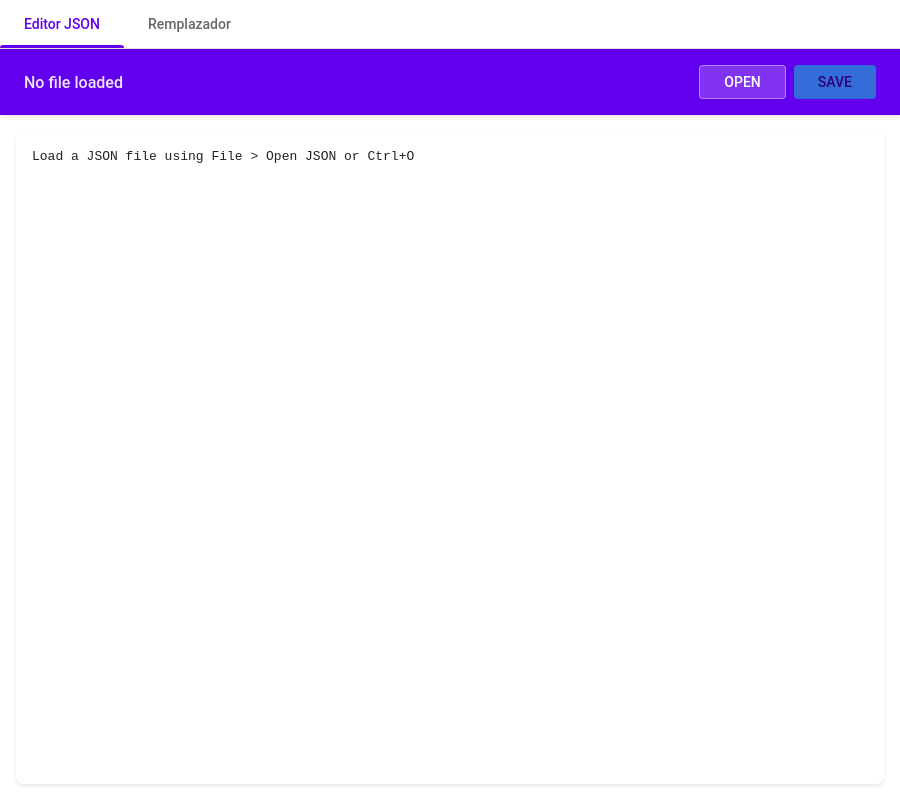
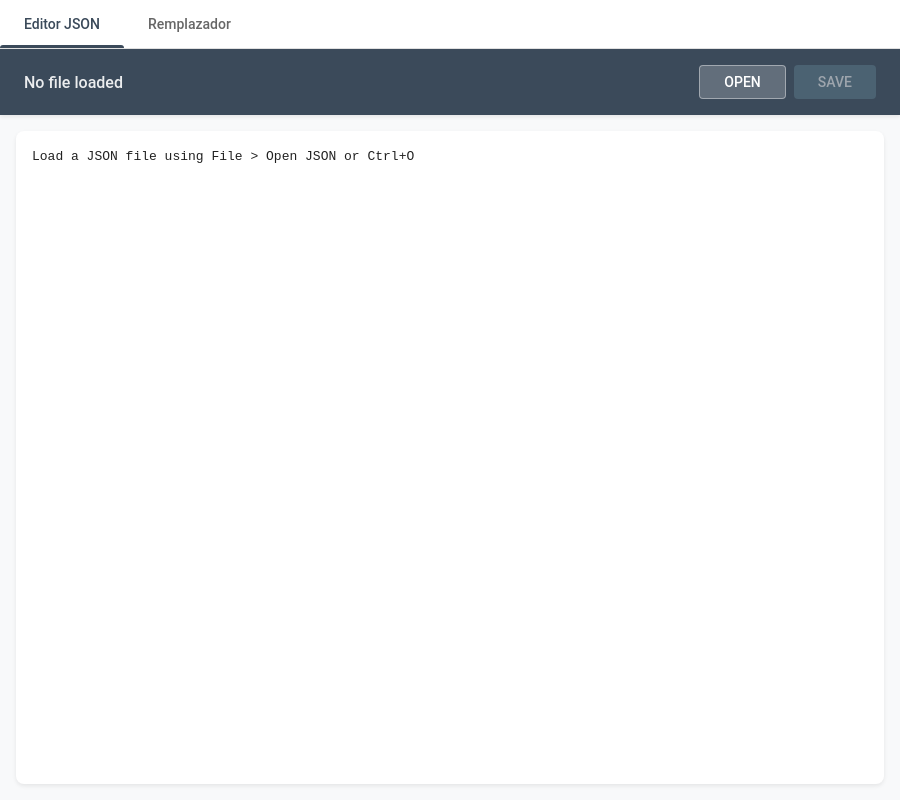
Before and after one commit to marcelobartolucci/jsonIa, an Electron app: page index.html in a window 900 px wide. Drawn offline with Linux system fonts and the light colour scheme; no server answers.

Commit message:
themes and rename app name

```diff
--- a/index.html
+++ b/index.html
@@ -11,7 +11,7 @@
       content="default-src 'self'; script-src 'self'; style-src 'self' 'unsafe-inline' https://fonts.googleapis.com; font-src 'self' https://fonts.gstatic.com"
     />
     <link rel="stylesheet" href="style.css">
-    <title data-i18n="app.title">Json MegaApp</title>
+    <title data-i18n="app.title">JSON ER</title>
   </head>
   <body>
     <div id="app">
--- a/locales/en.json
+++ b/locales/en.json
@@ -1,5 +1,5 @@
 {
-  "app.title": "Json MegaApp",
+  "app.title": "JSON ER",
 
   "editor.tab": "JSON Editor",
   "replacer.tab": "Replacer",
@@ -51,5 +51,6 @@
   "menu.theme": "Theme",
   "menu.theme.system": "System",
   "menu.theme.light": "Light",
-  "menu.theme.dark": "Dark"
+  "menu.theme.dark": "Dark",
+  "menu.theme.carbon": "Carbon"
 }
--- a/locales/es.json
+++ b/locales/es.json
@@ -1,5 +1,5 @@
 {
-  "app.title": "Json MegaApp",
+  "app.title": "JSON ER",
 
   "editor.tab": "Editor JSON",
   "replacer.tab": "Remplazador",
@@ -51,5 +51,6 @@
   "menu.theme": "Tema",
   "menu.theme.system": "Sistema",
   "menu.theme.light": "Claro",
-  "menu.theme.dark": "Oscuro"
+  "menu.theme.dark": "Oscuro",
+  "menu.theme.carbon": "Carbón"
 }
--- a/main.js
+++ b/main.js
@@ -46,7 +46,8 @@ ipcMain.handle('update-locale', async (event, lang) => {
 
 ipcMain.handle('set-theme', async (event, theme) => {
   currentTheme = theme
-  nativeTheme.themeSource = theme
+  const native = theme === 'carbon' ? 'dark' : theme
+  nativeTheme.themeSource = native
 })
 
 app.whenReady().then(() => {
--- a/menu.js
+++ b/menu.js
@@ -39,7 +39,8 @@ const setMainMenu = (mainWindow, locale, currentLang, currentTheme) => {
     const themes = [
       { value: 'system', label: t('menu.theme.system') },
       { value: 'light', label: t('menu.theme.light') },
-      { value: 'dark', label: t('menu.theme.dark') }
+      { value: 'dark', label: t('menu.theme.dark') },
+      { value: 'carbon', label: t('menu.theme.carbon') }
     ]
     return themes.map(theme => ({
       label: theme.label,
--- a/style.css
+++ b/style.css
@@ -3,76 +3,161 @@
 :root { color-scheme: light dark; }
 [data-theme="light"] { color-scheme: light; }
 [data-theme="dark"] { color-scheme: dark; }
+[data-theme="carbon"] { color-scheme: dark; }
 
 :root, [data-theme="light"] {
-    --primary: #6200ee;
-    --primary-variant: #3700b3;
-    --secondary: #03dac6;
-    --background: #ffffff;
+    --primary: #3b4a5a;
+    --primary-variant: #2c3a48;
+    --secondary: #5c7a8a;
+    --background: #f8f9fa;
     --surface: #ffffff;
     --error: #b00020;
     --text-primary: rgba(0, 0, 0, 0.87);
     --text-secondary: rgba(0, 0, 0, 0.60);
     --divider: rgba(0, 0, 0, 0.12);
-    --shadow: 0 2px 4px rgba(0,0,0,0.1);
+    --shadow: 0 2px 4px rgba(0,0,0,0.08);
     --input-bg: rgba(0, 0, 0, 0.06);
     --input-bg-focus: rgba(0, 0, 0, 0.08);
     --hover-bg: rgba(0, 0, 0, 0.04);
     --input-btn-hover-bg: rgba(0, 0, 0, 0.12);
-    --collapsible-hover-bg: rgba(98, 0, 238, 0.08);
+    --collapsible-hover-bg: rgba(59, 74, 90, 0.08);
     --surface-bg-alt: rgba(0, 0, 0, 0.04);
     --error-bg: rgba(176, 0, 32, 0.08);
     --input-border: var(--divider);
-    --btn-remove-hover-bg: rgba(229, 57, 53, 0.1);
+    --btn-remove-hover-bg: rgba(192, 57, 43, 0.1);
     --on-primary: #ffffff;
-    --on-secondary: #000000;
+    --on-secondary: #ffffff;
     --toggle-bg: var(--primary);
     --toggle-color: #ffffff;
-    --type-string: #e91e63;
-    --type-number: #4caf50;
-    --type-boolean: #2196f3;
-    --type-null: #9e9e9e;
-    --type-array: #9c27b0;
-    --btn-edit-color: #ffeb3b;
-    --btn-delete-color: #ff5252;
-    --success: #4caf50;
+    --type-string: #8b5e7e;
+    --type-number: #4a7c59;
+    --type-boolean: #4a6fa5;
+    --type-null: #7a7a7a;
+    --type-array: #7b5e8a;
+    --btn-edit-color: #b8860b;
+    --btn-delete-color: #c0392b;
+    --success: #4a7c59;
+    --header-btn-bg: rgba(255,255,255,0.2);
+    --header-btn-border: rgba(255,255,255,0.4);
+    --header-btn-hover-bg: rgba(255,255,255,0.3);
+    --header-btn-hover-border: rgba(255,255,255,0.6);
 }
 
 [data-theme="dark"] {
-    --scheme: dark;
+    --primary: #8fa8bf;
+    --primary-variant: #a0b8cf;
+    --secondary: #8aabc0;
     --background: #121212;
     --surface: #1e1e1e;
+    --error: #e57373;
     --text-primary: rgba(255, 255, 255, 0.87);
     --text-secondary: rgba(255, 255, 255, 0.60);
     --divider: rgba(255, 255, 255, 0.12);
-    --shadow: 0 2px 4px rgba(0,0,0,0.3);
+    --shadow: 0 2px 4px rgba(0,0,0,0.4);
     --input-bg: rgba(255, 255, 255, 0.08);
     --input-bg-focus: rgba(255, 255, 255, 0.12);
     --hover-bg: rgba(255, 255, 255, 0.04);
     --input-btn-hover-bg: rgba(255, 255, 255, 0.16);
-    --collapsible-hover-bg: rgba(98, 0, 238, 0.2);
+    --collapsible-hover-bg: rgba(143, 168, 191, 0.15);
     --surface-bg-alt: rgba(255, 255, 255, 0.04);
+    --error-bg: rgba(229, 115, 115, 0.12);
     --input-border: rgba(255, 255, 255, 0.2);
-    --btn-remove-hover-bg: rgba(229, 57, 53, 0.1);
+    --btn-remove-hover-bg: rgba(229, 115, 115, 0.12);
+    --on-primary: #1a1a1a;
+    --on-secondary: #1a1a1a;
+    --toggle-bg: var(--primary);
+    --toggle-color: #1a1a1a;
+    --type-string: #c9a0b5;
+    --type-number: #7dba8d;
+    --type-boolean: #7fa3d6;
+    --type-null: #aaaaaa;
+    --type-array: #b89ac9;
+    --btn-edit-color: #d4a843;
+    --btn-delete-color: #e57373;
+    --success: #7dba8d;
+    --header-btn-bg: rgba(0,0,0,0.15);
+    --header-btn-border: rgba(0,0,0,0.25);
+    --header-btn-hover-bg: rgba(0,0,0,0.25);
+    --header-btn-hover-border: rgba(0,0,0,0.4);
+}
+
+[data-theme="carbon"] {
+    color-scheme: dark;
+    --primary: #8fa8bf;
+    --primary-variant: #a0b8cf;
+    --secondary: #8aabc0;
+    --background: #1c1c1c;
+    --surface: #282828;
+    --error: #e57373;
+    --text-primary: rgba(255, 255, 255, 0.88);
+    --text-secondary: rgba(255, 255, 255, 0.60);
+    --divider: rgba(255, 255, 255, 0.10);
+    --shadow: 0 2px 4px rgba(0,0,0,0.35);
+    --input-bg: rgba(255, 255, 255, 0.06);
+    --input-bg-focus: rgba(255, 255, 255, 0.10);
+    --hover-bg: rgba(255, 255, 255, 0.04);
+    --input-btn-hover-bg: rgba(255, 255, 255, 0.14);
+    --collapsible-hover-bg: rgba(143, 168, 191, 0.12);
+    --surface-bg-alt: rgba(255, 255, 255, 0.04);
+    --error-bg: rgba(229, 115, 115, 0.10);
+    --input-border: rgba(255, 255, 255, 0.15);
+    --btn-remove-hover-bg: rgba(229, 115, 115, 0.10);
+    --on-primary: #1a1a1a;
+    --on-secondary: #1a1a1a;
+    --toggle-bg: var(--primary);
+    --toggle-color: #1a1a1a;
+    --type-string: #c9a0b5;
+    --type-number: #7dba8d;
+    --type-boolean: #7fa3d6;
+    --type-null: #aaaaaa;
+    --type-array: #b89ac9;
+    --btn-edit-color: #d4a843;
+    --btn-delete-color: #e57373;
+    --success: #7dba8d;
+    --header-btn-bg: rgba(0,0,0,0.15);
+    --header-btn-border: rgba(0,0,0,0.25);
+    --header-btn-hover-bg: rgba(0,0,0,0.25);
+    --header-btn-hover-border: rgba(0,0,0,0.4);
 }
 
 @media (prefers-color-scheme: dark) {
     [data-theme="system"] {
         color-scheme: dark;
+        --primary: #8fa8bf;
+        --primary-variant: #a0b8cf;
+        --secondary: #8aabc0;
         --background: #121212;
         --surface: #1e1e1e;
+        --error: #e57373;
         --text-primary: rgba(255, 255, 255, 0.87);
         --text-secondary: rgba(255, 255, 255, 0.60);
         --divider: rgba(255, 255, 255, 0.12);
-        --shadow: 0 2px 4px rgba(0,0,0,0.3);
+        --shadow: 0 2px 4px rgba(0,0,0,0.4);
         --input-bg: rgba(255, 255, 255, 0.08);
         --input-bg-focus: rgba(255, 255, 255, 0.12);
         --hover-bg: rgba(255, 255, 255, 0.04);
         --input-btn-hover-bg: rgba(255, 255, 255, 0.16);
-        --collapsible-hover-bg: rgba(98, 0, 238, 0.2);
+        --collapsible-hover-bg: rgba(143, 168, 191, 0.15);
         --surface-bg-alt: rgba(255, 255, 255, 0.04);
+        --error-bg: rgba(229, 115, 115, 0.12);
         --input-border: rgba(255, 255, 255, 0.2);
-        --btn-remove-hover-bg: rgba(229, 57, 53, 0.1);
+        --btn-remove-hover-bg: rgba(229, 115, 115, 0.12);
+        --on-primary: #1a1a1a;
+        --on-secondary: #1a1a1a;
+        --toggle-bg: var(--primary);
+        --toggle-color: #1a1a1a;
+        --type-string: #c9a0b5;
+        --type-number: #7dba8d;
+        --type-boolean: #7fa3d6;
+        --type-null: #aaaaaa;
+        --type-array: #b89ac9;
+        --btn-edit-color: #d4a843;
+        --btn-delete-color: #e57373;
+        --success: #7dba8d;
+        --header-btn-bg: rgba(0,0,0,0.15);
+        --header-btn-border: rgba(0,0,0,0.25);
+        --header-btn-hover-bg: rgba(0,0,0,0.25);
+        --header-btn-hover-border: rgba(0,0,0,0.4);
     }
 }
 
@@ -149,7 +234,7 @@ body {
 #header {
     padding: 16px 24px;
     background-color: var(--primary);
-    color: #ffffff;
+    color: var(--on-primary);
     display: flex;
     justify-content: space-between;
     align-items: center;
@@ -169,9 +254,9 @@ body {
 
 #open-btn {
     padding: 8px 24px;
-    background-color: rgba(255, 255, 255, 0.2);
-    color: #ffffff;
-    border: 1px solid rgba(255, 255, 255, 0.4);
+    background-color: var(--header-btn-bg);
+    color: var(--on-primary);
+    border: 1px solid var(--header-btn-border);
     border-radius: 4px;
     font-family: 'Roboto', sans-serif;
     font-size: 14px;
@@ -182,14 +267,14 @@ body {
 }
 
 #open-btn:hover {
-    background-color: rgba(255, 255, 255, 0.3);
-    border-color: rgba(255, 255, 255, 0.6);
+    background-color: var(--header-btn-hover-bg);
+    border-color: var(--header-btn-hover-border);
 }
 
 #save-btn {
     padding: 8px 24px;
     background-color: var(--secondary);
-    color: #000000;
+    color: var(--on-secondary);
     border: none;
     border-radius: 4px;
     font-family: 'Roboto', sans-serif;
@@ -373,8 +458,8 @@ body {
     align-items: center;
     justify-content: center;
     border-radius: 50%;
-    background-color: var(--primary);
-    color: #ffffff;
+    background-color: var(--toggle-bg);
+    color: var(--toggle-color);
 }
 
 .json-count {
@@ -470,7 +555,7 @@ body {
 .btn-secondary {
     padding: 10px 20px;
     background-color: var(--primary);
-    color: #ffffff;
+    color: var(--on-primary);
     border: none;
     border-radius: 4px;
     font-family: 'Roboto', sans-serif;
@@ -488,7 +573,7 @@ body {
 .btn-primary {
     padding: 12px 32px;
     background-color: var(--secondary);
-    color: #000000;
+    color: var(--on-secondary);
     border: none;
     border-radius: 4px;
     font-family: 'Roboto', sans-serif;
@@ -574,7 +659,7 @@ body {
     display: inline-block;
     padding: 4px 8px;
     background-color: var(--primary);
-    color: #ffffff;
+    color: var(--on-primary);
     border-radius: 4px;
     font-size: 12px;
     font-family: 'Roboto Mono', monospace;
```
Also changed, not shown: README.md.
